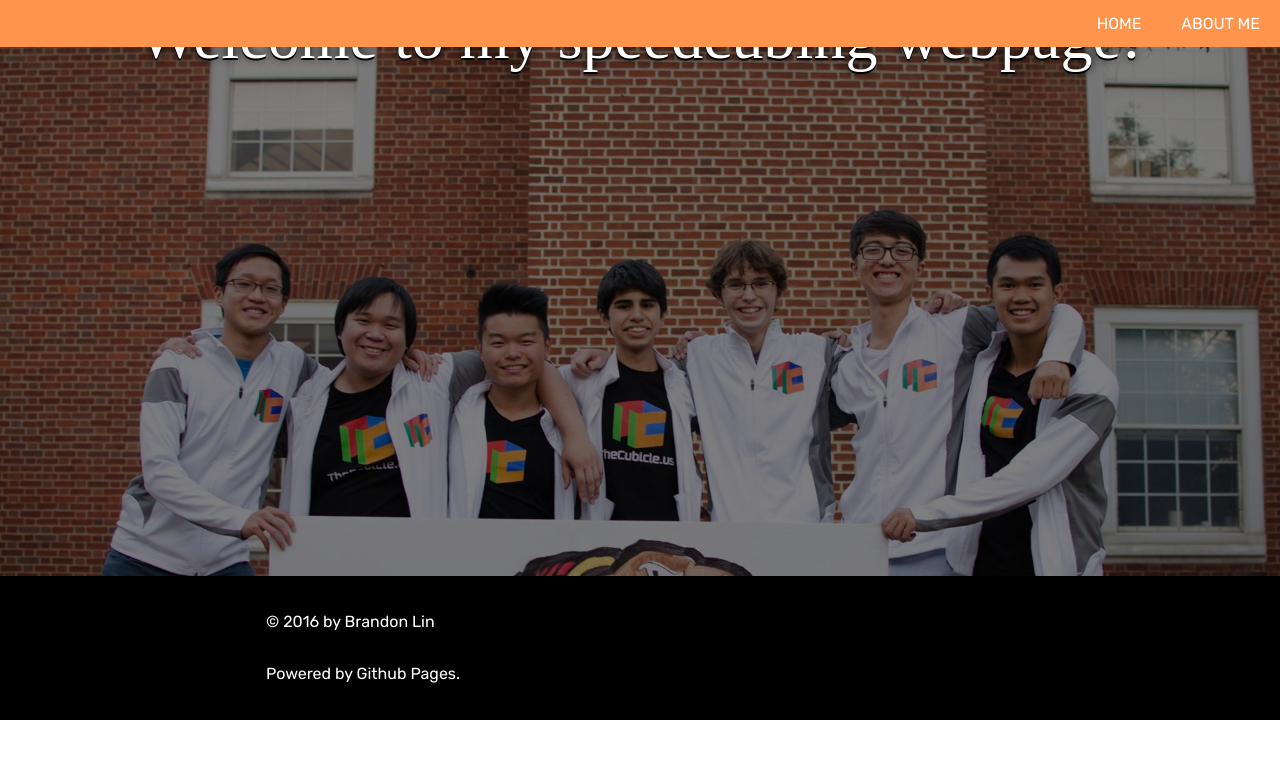
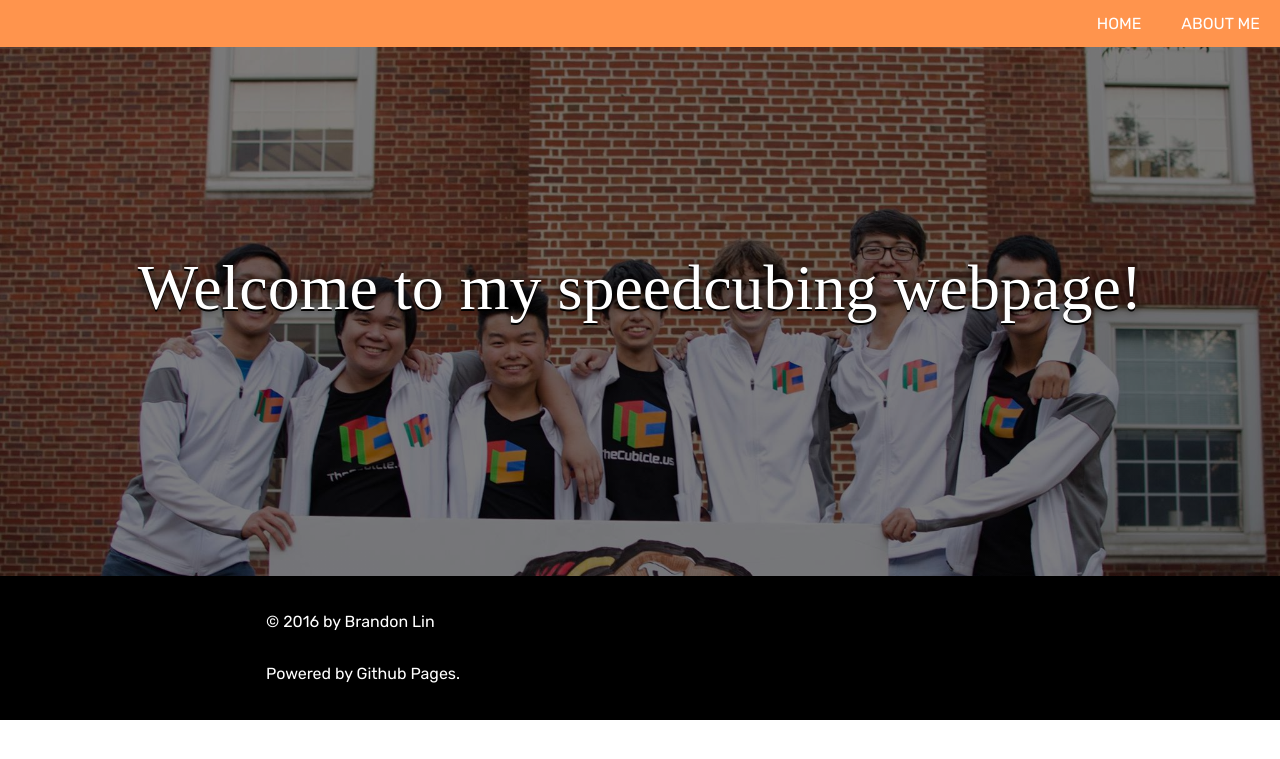
Before and after one commit to esqu1/esqu1.github.io, a Jekyll site: the page built from cubing/index.html, in a window 1280 px wide. Shown: the top 759 px of the page. Built offline with Jekyll 4.4.1, drawn with Linux system fonts in a browser that asks for light colours; nearby versions of some CDN libraries; some web fonts are replaced.

Commit message:
cubing webpage

```diff
--- a/cubing/css/style.css
+++ b/cubing/css/style.css
@@ -19,6 +19,7 @@ p{
 	text-align: center;
 	color: white;
 	text-shadow: 0 2px 0 black, 0 0 10px black;
+	line-height: 45vw;
 }
 
 .cube{
```
